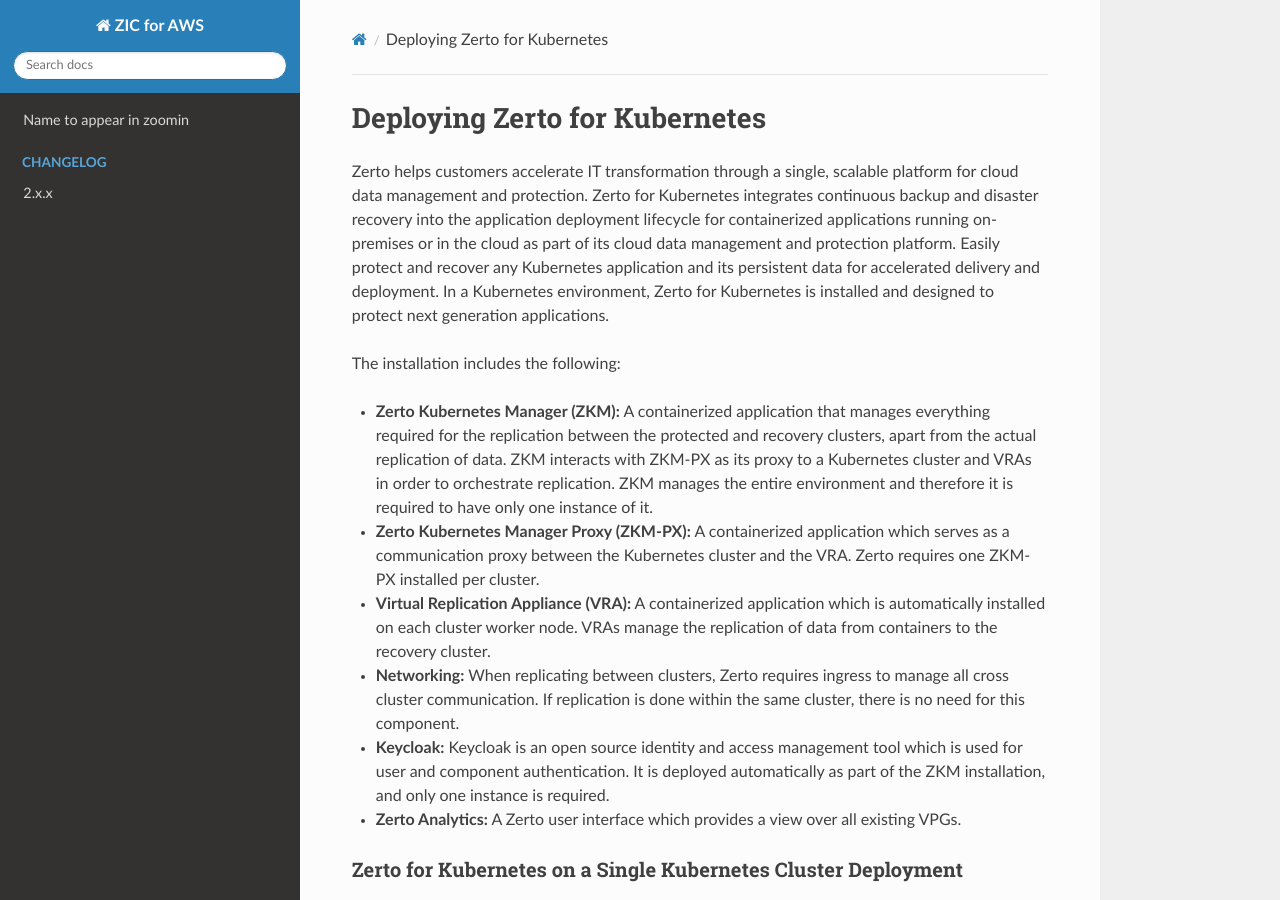
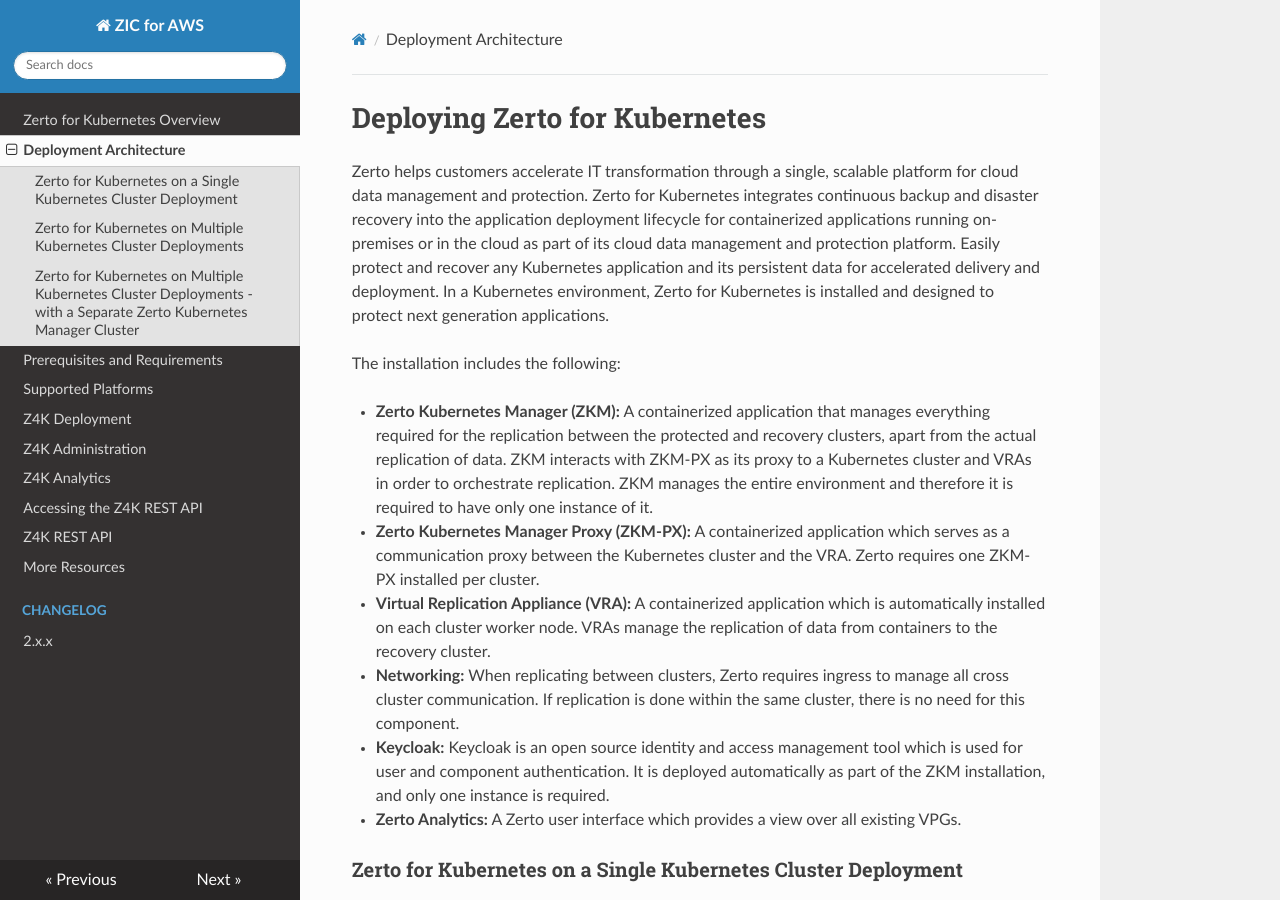
Before and after one commit to ZertoPublic/Z4K, an MkDocs documentation site: the page built from docs/DeploymentArchitecture.md, in a window 1280 px wide and 900 px high. Built offline with MkDocs 1.6.1, drawn with Linux system fonts in a browser that asks for light colours.

Commit message:
Update mkdocs.yml

```diff
--- a/mkdocs.yml
+++ b/mkdocs.yml
@@ -3,8 +3,16 @@
   name: readthedocs
   highlightjs: false
 nav:
-- Name to appear in zoomin: filename.md
-
+- Zerto for Kubernetes Overview: Z4KOverview.md
+- Deployment Architecture: DeploymentArchitecture.md
+- Prerequisites and Requirements: PrerequisitesAndRequirements.md
+- Supported Platforms: SupportedPlatforms.md
+- Z4K Deployment: Z4KDeploymentGuide.md
+- Z4K Administration: Z4KAdministrationGuide.md
+- Z4K Analytics: Z4KAnalytics.md
+- Accessing the Z4K REST API: AccessingZ4KRESTAPI.md
+- Z4K REST API: openapi.md
+- More Resources: MoreResources.md
 - ChangeLog:
   - '2.x.x': ./changes/version2.x.x.md
 plugins:
```
